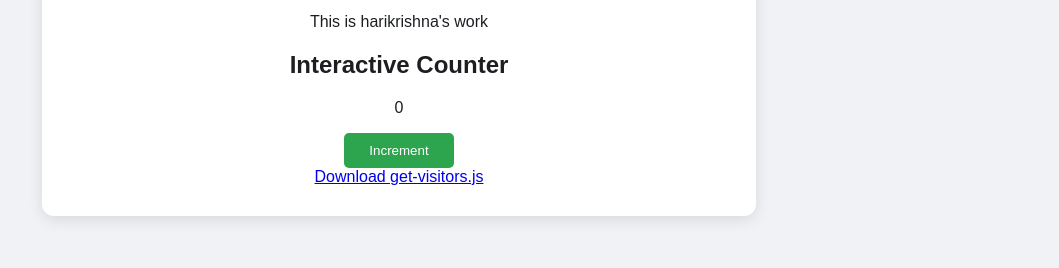
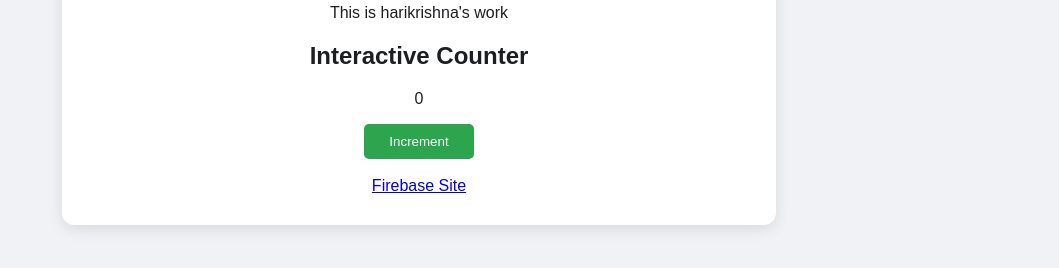
Before and after one commit to polavarapuh/Cloud-Dev-Netlify, a website: page index.html in a window 1280 px wide. Shown: the part 358-626 px from the top of the page, without its empty margins (221-1280 px from the left). Drawn offline with Linux system fonts and the light colour scheme; no server answers.

Commit message:
firebase lab integration

```diff
--- a/index.html
+++ b/index.html
@@ -26,13 +26,11 @@
             <p id="counter-value">0</p>
             <button id="increment-btn">Increment</button>
         </div>
-        <a href="netlify/functions/get_visitors.js" download="get_visitors.js">
-        Download get-visitors.js
-    </a>
-
+        <br>
+        <a href="https://fir-lab2-daeae.web.app/">Firebase Site</a>
     </div>
 
-    <ul id="visitor-list"></ul>
+
 
 <script>
     // Call the Netlify function — same domain, no CORS issues
--- a/netlify/functions/get_visitors.js
+++ b/netlify/functions/get_visitors.js
@@ -1,6 +1,6 @@
 // Import the Neon serverless driver — a lightweight PostgreSQL client
 const { neon } = require('@neondatabase/serverless');
-
+/*
 exports.handler = async (event) => {
     // Read the connection string from the environment variable (never hardcode this)
     const sql = neon(process.env.GET_VISITORS_FUNCTION);
@@ -15,3 +15,4 @@
         body: JSON.stringify(rows)
     };
 };
+*/
```
